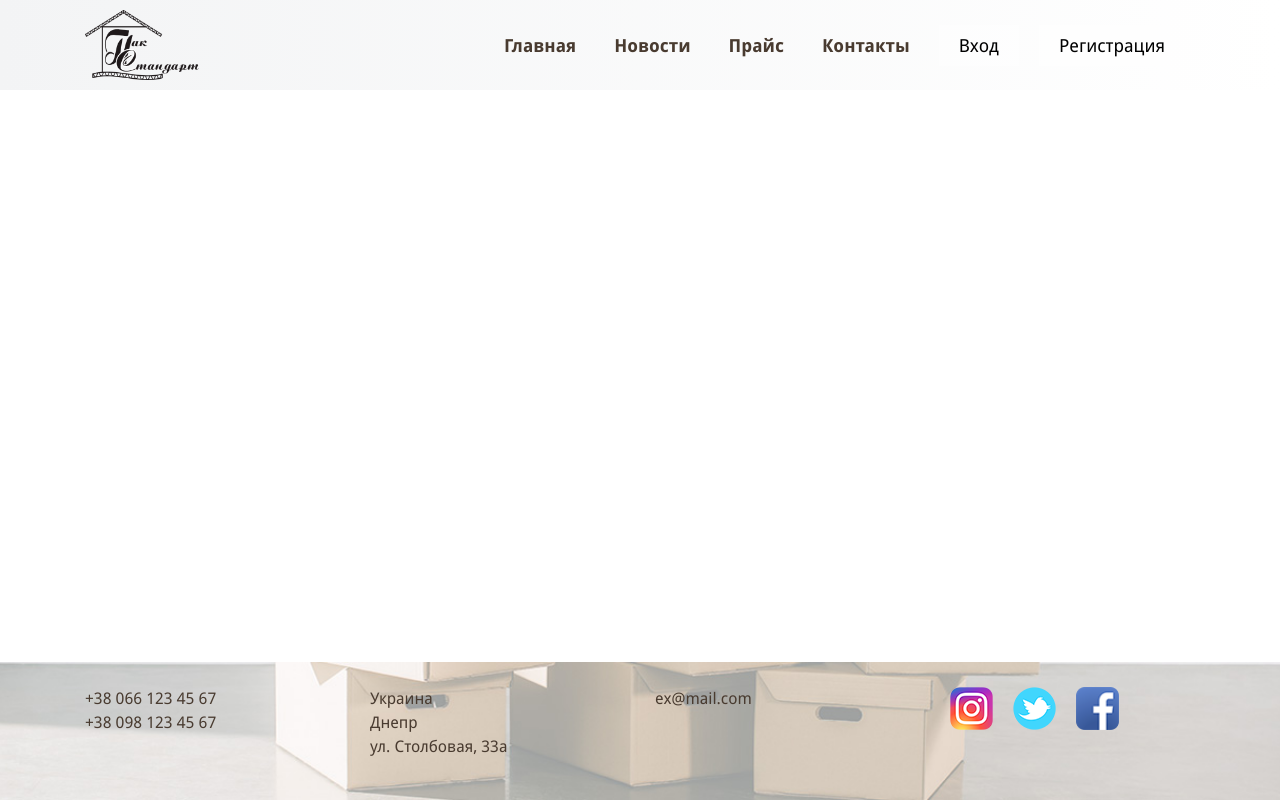
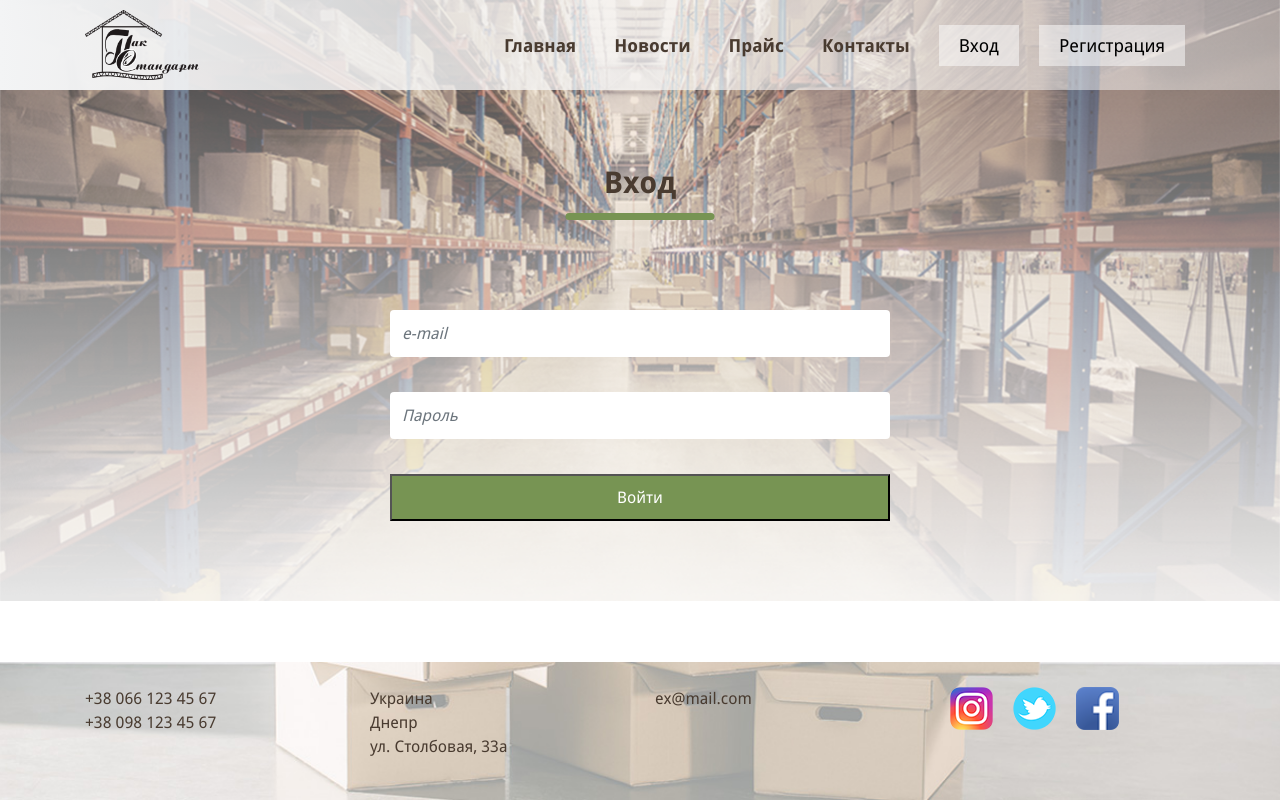
Before and after one commit to dubovds/packstandart, a Vue app: page /login in a window 1280 px wide. Built offline with nearby package versions, Linux system fonts and the light colour scheme; what vue-resource would draw is missing.

Commit message:
change eslintConfig

```diff
--- a/package.json
+++ b/package.json
@@ -36,7 +36,11 @@
       "plugin:vue/essential",
       "eslint:recommended"
     ],
-    "rules": {},
+    "rules": {
+      "vue/no-use-v-if-with-v-for": ["error", {
+        "allowUsingIterationVar": false
+      }]
+    },
     "parserOptions": {
       "parser": "babel-eslint"
     }
--- /dev/null
+++ b/src/components/Login.vue
@@ -0,0 +1,63 @@
+<template>
+  <section class="section section_registration">
+    <div class="container">
+      <div class="row justify-content-center">
+        <div class="col-xl-6 col-md-8 col-12">
+          <div class="form-block">
+            <div class="title title_form">
+              Вход
+            </div>
+            <form class="form needs-validation" action="" novalidate @submit.prevent='registerUser'>
+              <div class="form__item">
+                <input class="input form-control" required type="email" placeholder="e-mail"
+                        v-model="email"
+                >
+                <div class="invalid-feedback">
+                  Please choose a username.
+                </div>
+              </div>
+              <div class="form__item">
+                <input class="input form-control" required type="password" placeholder="Пароль"
+                        v-model="password"
+                >
+                <div class="invalid-feedback">
+                  Please choose a username.
+                </div>
+              </div>
+              <button type="submit" class="form__btn form__btn_registration">Войти</button>
+            </form>
+          </div>
+        </div>
+      </div>
+    </div>
+  </section>
+</template>
+
+<script>
+  export default{
+    name: 'Login',
+    data(){
+      return {
+        error: false,
+        email: '',
+        password: '',
+        status: ''
+      }
+    },
+    methods:{
+      registerUser(){
+        const user = {
+           fio: this.username,
+           email: this.mail,
+           phone: this.phone,
+           password: this.password
+        }
+        this.$http.post('http://test1.iti.dp.ua/api/auth/register/', user)
+
+      }
+    },
+    created: function () {
+      //this.getAllPosts()
+    }
+  }
+</script>
--- a/src/components/Navigation.vue
+++ b/src/components/Navigation.vue
@@ -60,6 +60,7 @@
               <li class="menu__item menu__item_button"
                   v-for="link in linkButtonMenu"
                   :key="link.title"
+                  v-if="link.auth === auth"
               >
                 <router-link class="button__header button__header_entry"
                              :to="`${link.url}`"
@@ -89,9 +90,16 @@
           {title: 'Контакты', url: '/contacts'},
         ],
         linkButtonMenu: [
-          {title: 'Вход', url: '/enter'},
-          {title: 'Регистрация', url: '/reg'},
+          {title: 'Вход', url: '/login', auth: false},
+          {title: 'Регистрация', url: '/reg', auth: false},
+          {title: 'username', url: '/reg', auth: true},
+          {title: 'Выход', url: '/reg', auth: true},
         ]
+      }
+    },
+    computed: {
+      auth(){
+        return false;
       }
     }
 
--- a/src/components/Registration.vue
+++ b/src/components/Registration.vue
@@ -61,14 +61,6 @@
         </div>
       </div>
     </div>
-
-    <div class="post"
-      v-for="post in posts"
-      v-bind:key="post.id">
-      <span>{{ post.id }}</span>
-      <h3>{{ post.title }}</h3>
-      <p>{{ post.body }}</p>
-    </div>
   </section>
 </template>
 
@@ -95,17 +87,9 @@
            phone: this.phone,
            password: this.password
         }
-        this.$http.post('https://jsonplaceholder.typicode.com/posts', user)
+        this.$http.post('http://test1.iti.dp.ua/api/auth/register/', user)
 
-      },
-      // getAllPosts() {
-      //   this.$http.get('https://jsonplaceholder.typicode.com/posts')
-      //   .then(function(response){
-      //     this.posts = response.data
-      //   }, function(error){
-
-      //   })
-      // }
+      }
     },
     created: function () {
       //this.getAllPosts()
--- a/src/router/index.js
+++ b/src/router/index.js
@@ -6,6 +6,7 @@ import Price from '@/pages/Price'
 import News from '@/pages/News'
 import Contacts from '@/pages/Contacts'
 import Registration from '@/components/Registration'
+import Login from '@/components/Login'
 
 Vue.use(Router);
 
@@ -36,6 +37,11 @@ export default new Router({
       path: '/reg',
       name: 'reg',
       component: Registration
+    },
+    {
+      path: '/login',
+      name: 'login',
+      component: Login
     }
   ]
 })
--- a/webpack-stats.json
+++ b/webpack-stats.json
@@ -1 +1 @@
-{"status":"done","publicPath":"/","chunks":{"app":[{"name":"app.js","publicPath":"/app.js","path":"/Users/dubov/Work/git_repositories/packstandart/dist/app.js"},{"name":"app.e76d584d2438100fa630.hot-update.js","publicPath":"/app.e76d584d2438100fa630.hot-update.js","path":"/Users/dubov/Work/git_repositories/packstandart/dist/app.e76d584d2438100fa630.hot-update.js"}]},"error":"ModuleNotFoundError","message":"Module not found: Error: Can't resolve '@/components/Slider-client.vue' in '/Users/dubov/Work/git_repositories/packstandart/src/pages'"}
+{"status":"done","publicPath":"/","chunks":{"app":[{"name":"app.js","publicPath":"/app.js","path":"/Users/dubov/Work/git_repositories/packstandart/dist/app.js"}]}}
```
Also changed, not shown: enter.html (+1 -28 lines).
